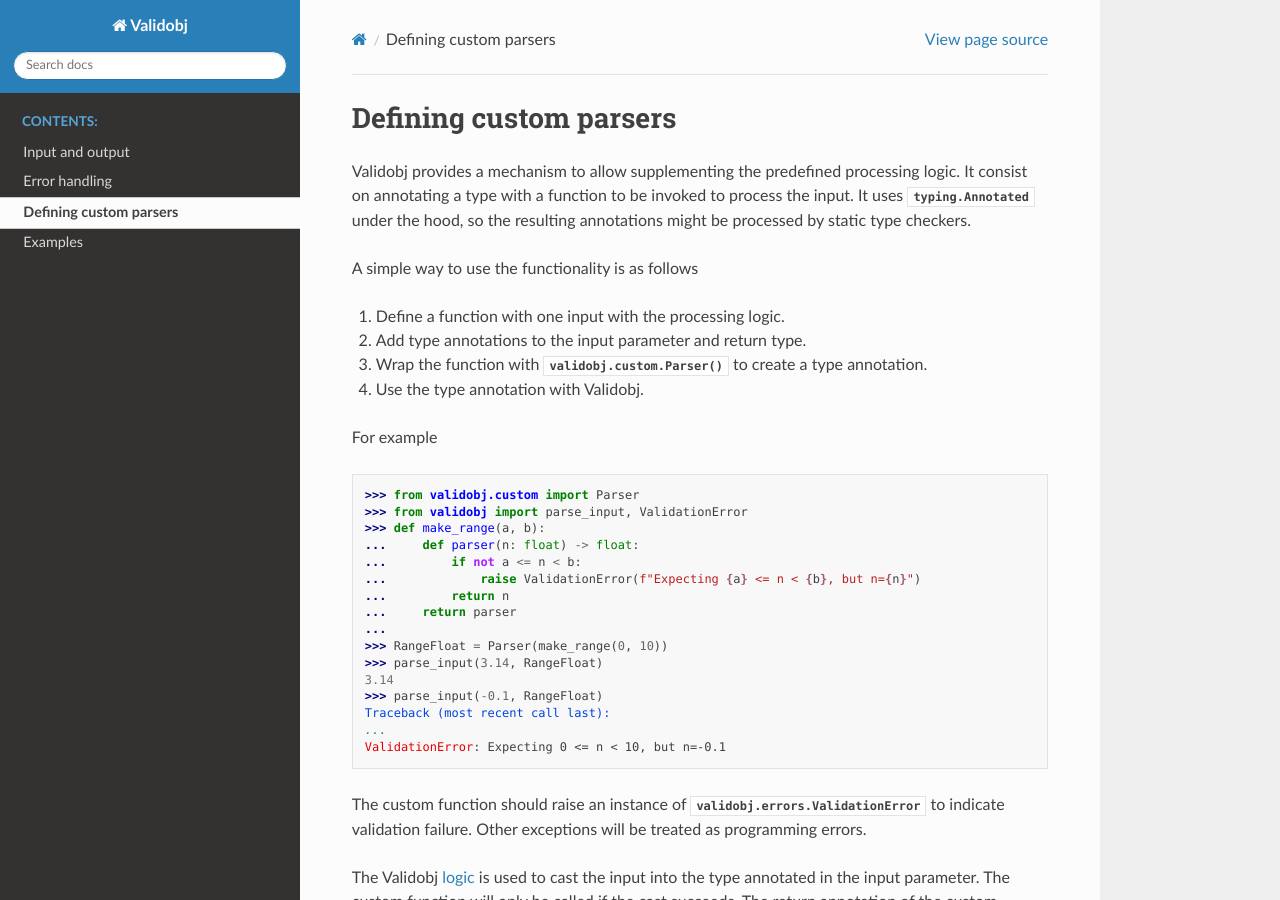
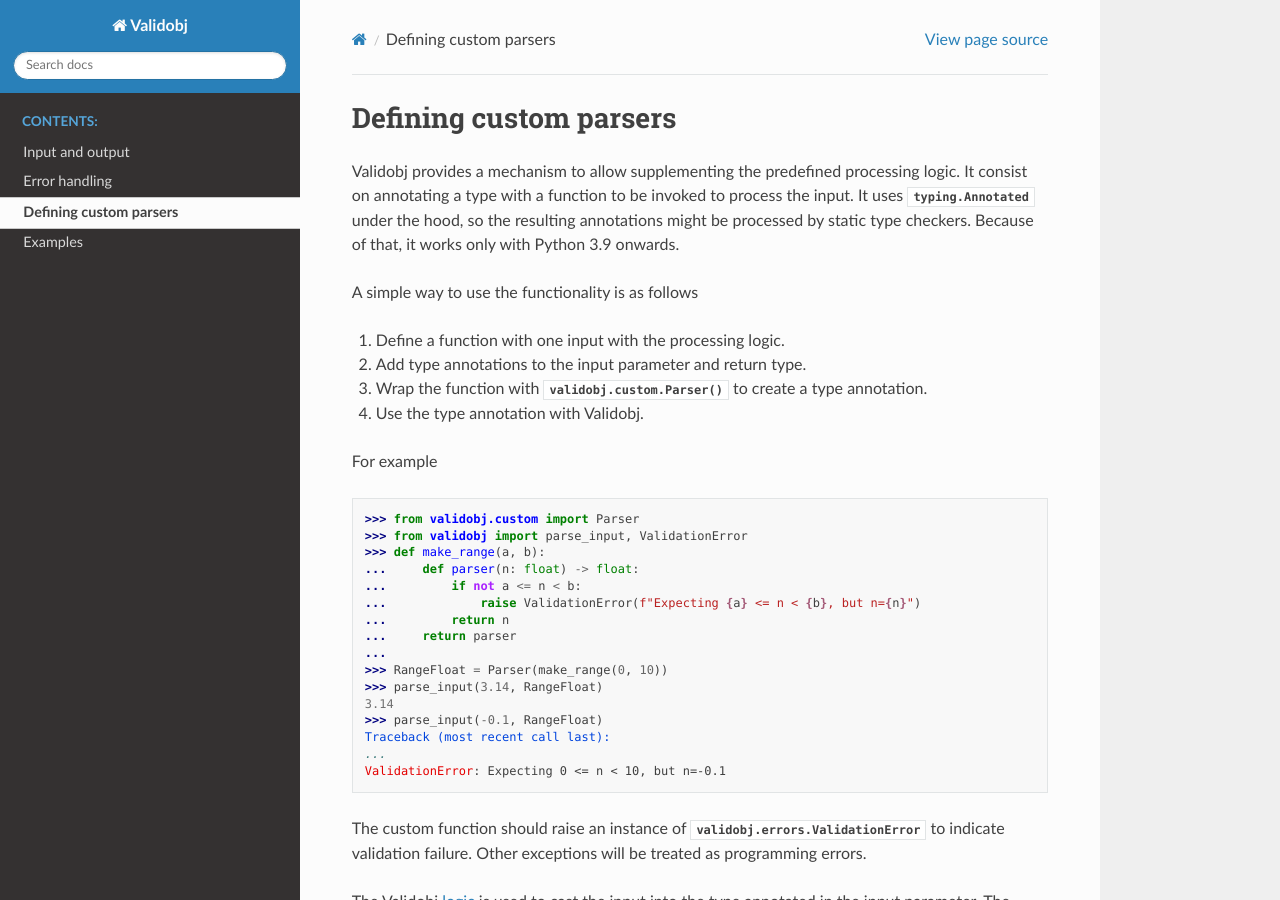
Before and after one commit to Zaharid/validobj, a Sphinx documentation site: the page built from doc/source/custom.rst, in a window 1280 px wide and 900 px high. Built offline with Sphinx 7.4.7 and the Read the Docs theme 2.0.0, drawn with Linux system fonts in a browser that asks for light colours; pages that are not in the unit, such as notebooks, are missing from menus.

Commit message:
Improve documentation on python version support
In particular make it very explicit that the custom validation module
only works with Python 3.9 due to its dependency on Annotated.

This should mitigate issue #7.

```diff
--- a/doc/source/custom.rst
+++ b/doc/source/custom.rst
@@ -14,7 +14,8 @@
 Validobj provides a mechanism to allow supplementing the predefined processing
 logic. It consist on annotating a type with a function to be invoked to process
 the input. It uses :py:class:`typing.Annotated` under the hood, so the
-resulting annotations might be processed by static type checkers.
+resulting annotations might be processed by static type checkers. Because of
+that, it works only with Python 3.9 onwards.
 
 A simple way to use the functionality is as follows
 
```
Also changed, not shown: README.md (+6 -1 lines), 1 other file.
